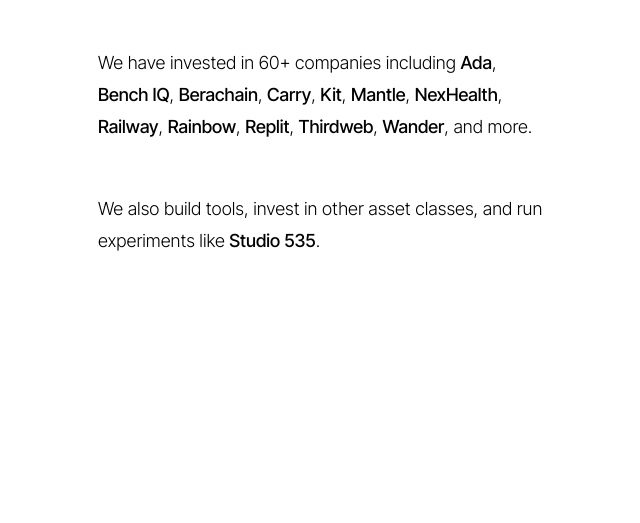
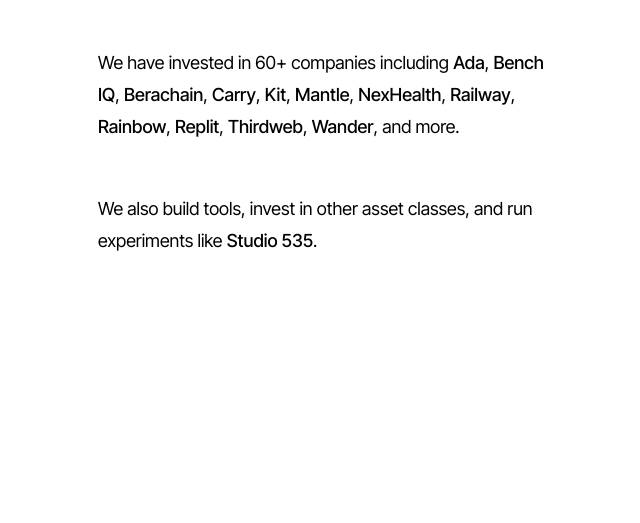
Before and after one commit to fananta/fananta.github.io, a plain HTML site: page index.html in a window 1280 px wide. Shown: the part 277-800 px from the top of the page, without its empty margins (317-957 px from the left). Drawn offline with Linux system fonts and the light colour scheme.

Commit message:
change font weight

```diff
--- a/index.html
+++ b/index.html
@@ -43,7 +43,7 @@
 
 		a {
 			text-decoration: none;
-			font-weight: 450;
+			font-weight: 500;
 
 		}
 		a:link, a:visited, a:active { color: inherit; }
@@ -55,7 +55,7 @@
 		body {
 			font-family: 'Inter Tight', sans-serif;
 			font-optical-sizing: auto;
-			font-weight: 350;
+			font-weight: 400;
 			font-size: 18px;
 			color: #000;
 
```
